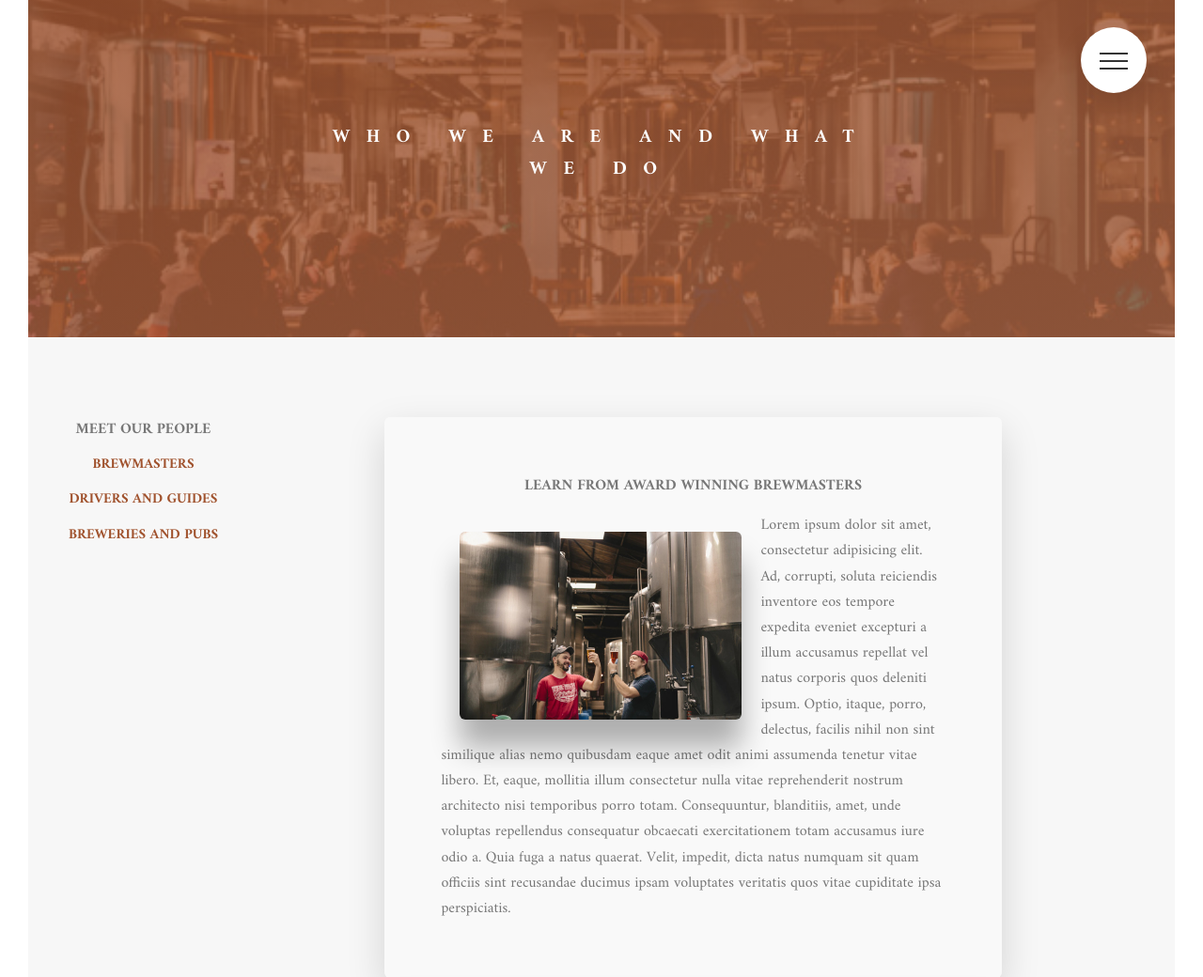
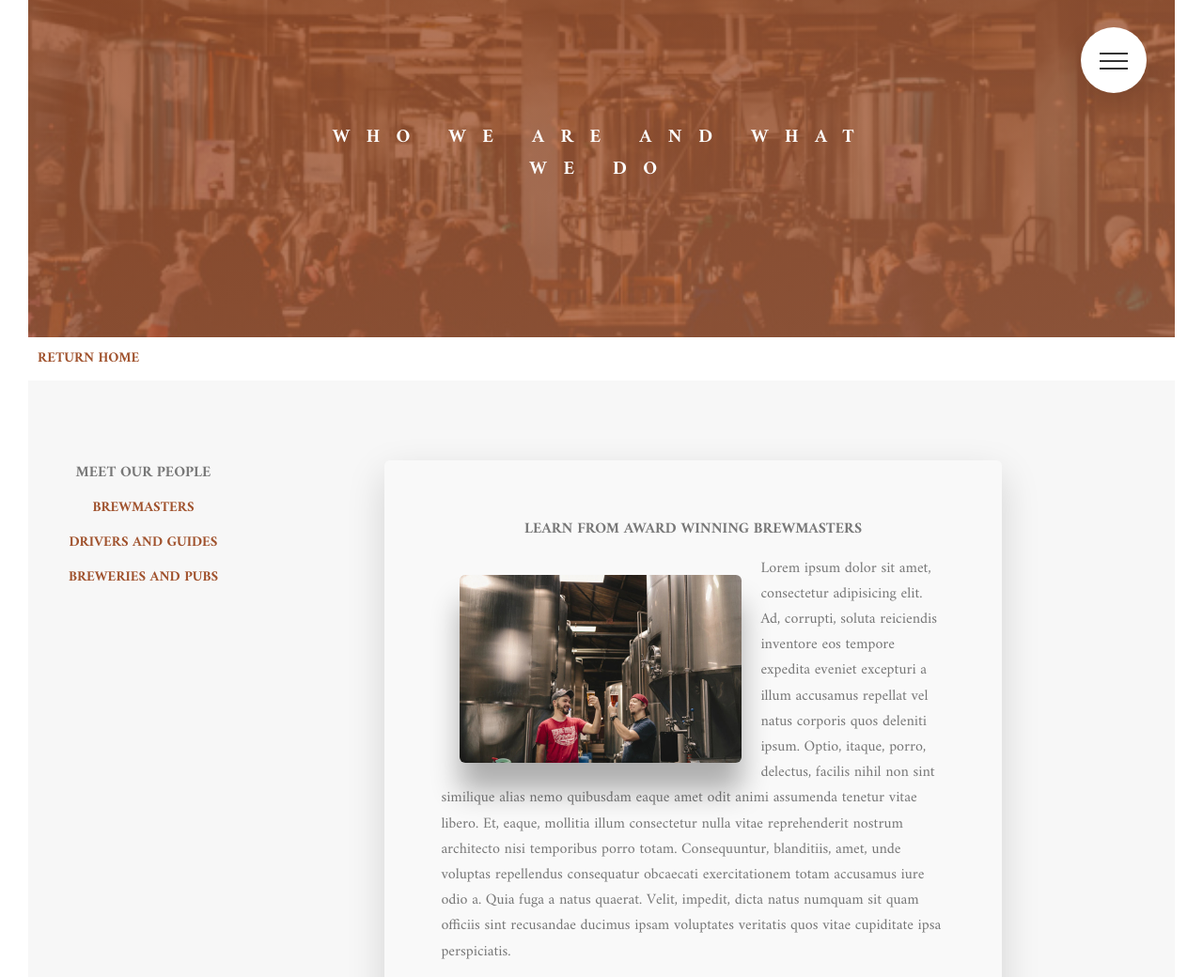
Before and after one commit to DForant/Brewtours, a PHP site: page /about.php in a window 1280 px wide. Shown: the part 31-1071 px from the top of the page at 94% size. Run offline with PHP 8.4, Linux system fonts and the light colour scheme; some libraries are stand-ins or nearby versions.

Commit message:
Create Home Link on subpages

```diff
--- a/about.php
+++ b/about.php
@@ -20,6 +20,7 @@
         </header>
 
         <main>
+            <a href="index.php" class="subpage-navigation__item subpage-navigation__link ">Return Home</a>
             <section class="subpage-section">
                 <div class="row padding-top-small">
                     <div class="col-1-4 margin-right-small">
--- a/breweries.php
+++ b/breweries.php
@@ -20,6 +20,7 @@
         </header>
 
         <main>
+            <a href="index.php" class="subpage-navigation__item subpage-navigation__link ">Return Home</a>
             <ul class="breadcrumb">
                 <li><a href="about.php">About</a></li>
                 <li>Breweries and Pubs</li>
--- a/brewmasters.php
+++ b/brewmasters.php
@@ -20,6 +20,7 @@
         </header>
 
         <main>
+            <a href="index.php" class="subpage-navigation__item subpage-navigation__link ">Return Home</a>
             <ul class="breadcrumb">
                 <li><a href="about.php">About</a></li>
                 <li>Brewmasters</li>
--- a/guides.php
+++ b/guides.php
@@ -20,6 +20,7 @@
         </header>
 
         <main>
+            <a href="index.php" class="subpage-navigation__item subpage-navigation__link ">Return Home</a>
             <ul class="breadcrumb">
                 <li><a href="about.php">About</a></li>
                 <li>Guides/Drivers</li>
--- a/placeholder.php
+++ b/placeholder.php
@@ -20,6 +20,7 @@
         </header>
 
         <main>
+            <a href="index.php" class="subpage-navigation__item subpage-navigation__link ">Return Home</a>
             <section class="subpage-section">
                 <div class="row about-section-item">
                     <h3 class="heading-tertiary center-text margin-bottom-small">
--- a/reviews.php
+++ b/reviews.php
@@ -20,6 +20,7 @@
         </header>
 
         <main>
+            <a href="index.php" class="subpage-navigation__item subpage-navigation__link ">Return Home</a>
             <section class="subpage-section">
                 <div class="row">
                     <div class="story">
--- a/tours.php
+++ b/tours.php
@@ -21,6 +21,7 @@
         </header>
 
         <main>
+            <a href="index.php" class="subpage-navigation__item subpage-navigation__link ">Return Home</a>
             <section class="tour-items">
                 <div class="row">
                     <div class="col-1-3">
```
